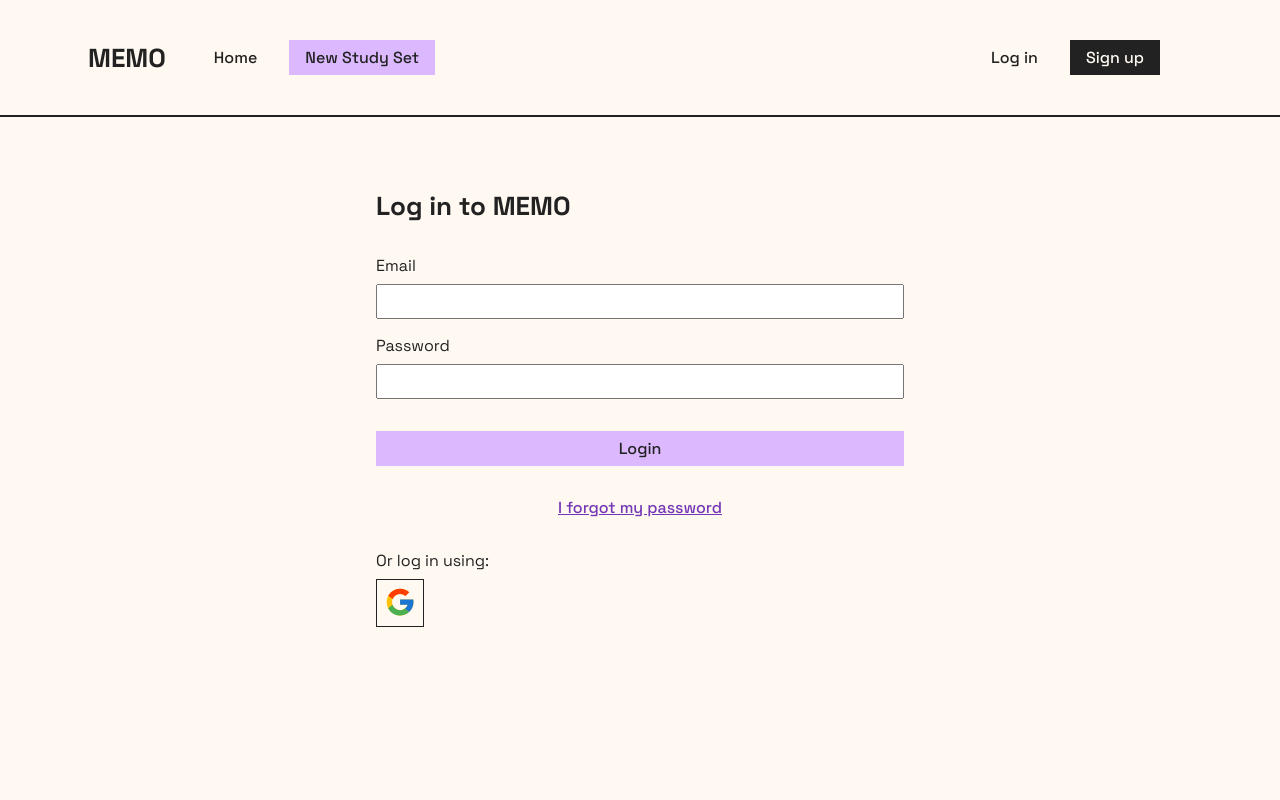
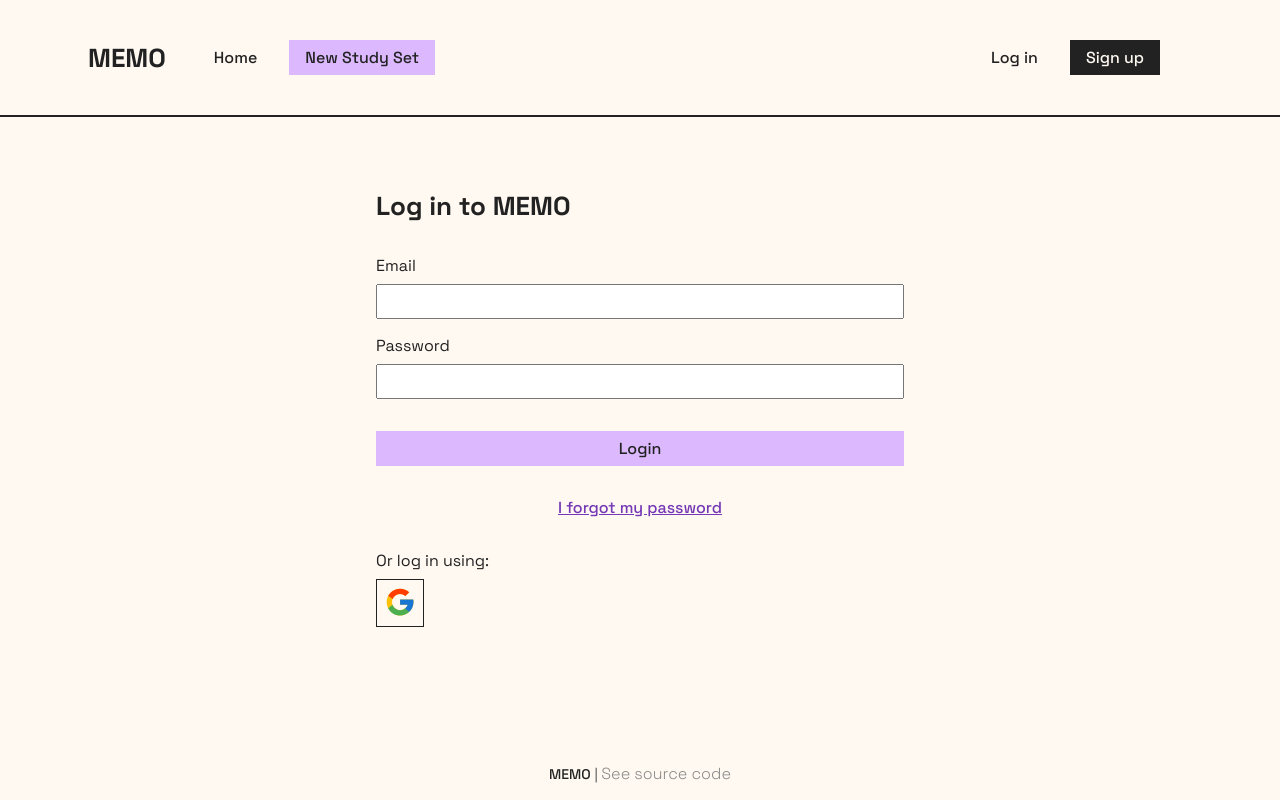
Before and after one commit to AWitam/memo-app, a React (Create React App) app: page /log-in in a window 1280 px wide. Built offline with nearby package versions, Linux system fonts and the light colour scheme; no server answers.

Commit message:
add footer, change user streak func

```diff
--- a/src/app/App.tsx
+++ b/src/app/App.tsx
@@ -5,6 +5,7 @@ import { useCallback, useEffect, useMemo, useState } from 'react'
 import { Outlet } from 'react-router-dom'
 import { useDispatch } from 'react-redux'
 import { verifyAuth } from '../state/user/userSlice'
+import { Footer } from '../components/Footer/Footer'
 
 function App({ children }: any) {
   const user = useAppSelector((state) => state.auth.user)
@@ -27,6 +28,7 @@ function App({ children }: any) {
         <Outlet />
         {children}
       </main>
+      <Footer />
     </>
   )
 }
--- a/src/app/routes.tsx
+++ b/src/app/routes.tsx
@@ -23,6 +23,7 @@ export enum ROUTES {
   edit = 'edit',
   flashcardMode = 'flashcards',
   quizMode = 'quiz',
+  favorites = 'fav',
 }
 
 export const Routing = () => {
@@ -45,13 +46,13 @@ export const Routing = () => {
             element={<StudyModePage mode={'flashcards'} />}
           />
           <Route
-            path={`${ROUTES.studySet}/:studySetId/${ROUTES.flashcardMode}/fav`}
+            path={`${ROUTES.studySet}/:studySetId/${ROUTES.flashcardMode}/${ROUTES.favorites}`}
             element={<StudyModePage mode={'flashcards'} onlyFavorites={true} />}
           />
 
           <Route path={`${ROUTES.studySet}/:studySetId/${ROUTES.quizMode}`} element={<StudyModePage mode={'quiz'} />} />
           <Route
-            path={`${ROUTES.studySet}/:studySetId/${ROUTES.quizMode}/fav`}
+            path={`${ROUTES.studySet}/:studySetId/${ROUTES.quizMode}/${ROUTES.favorites}`}
             element={<StudyModePage mode={'quiz'} onlyFavorites={true} />}
           />
           <Route path={ROUTES.logOut} element={<LogOutPage />} />
--- a/src/common/styles/_layout.scss
+++ b/src/common/styles/_layout.scss
@@ -4,6 +4,7 @@
 .container {
   width: 100%;
   margin: 0 auto;
+  position: relative;
 
   @include md {
     width: calc($screen-md-min - $spacing-16);
--- a/src/common/styles/_shared.scss
+++ b/src/common/styles/_shared.scss
@@ -12,6 +12,7 @@ html {
   font-size: 100%;
   background-color: $beige;
   color: $dark-grey;
+  height: 100%;
 }
 
 * {
--- /dev/null
+++ b/src/components/Footer/Footer.tsx
@@ -0,0 +1,12 @@
+import { Link } from 'react-router-dom'
+import './footer.scss'
+
+export const Footer = () => {
+  return (
+    <footer>
+      <div className="footer__content">
+        <span>MEMO</span>&nbsp;|&nbsp; <a href="https://github.com/AWitam/memo-app"> See source code</a>
+      </div>
+    </footer>
+  )
+}
--- /dev/null
+++ b/src/components/Footer/footer.scss
@@ -0,0 +1,31 @@
+@import '../../common/styles/shared';
+
+footer {
+  bottom: 0;
+  position: fixed;
+  width: 100%;
+  font-size: $font-size-14;
+}
+
+.footer__content {
+  margin-top: $spacing-32;
+  padding: $spacing-16;
+  display: flex;
+  align-content: center;
+  justify-content: center;
+  vertical-align: middle;
+  font-weight: $font-weight-thin;
+  line-height: $font-size-20;
+
+  span {
+    display: inline;
+    vertical-align: baseline;
+    font-weight: $font-weight-medium;
+  }
+
+  a {
+    display: block;
+    color: $light-grey;
+    font-weight: $font-weight-thin;
+  }
+}
--- a/src/firebase/api/studySetServices.ts
+++ b/src/firebase/api/studySetServices.ts
@@ -19,7 +19,9 @@ export const addStudySet = async (studySet: StudySet, terms: TermItem[]) => {
   const { studySetId, summary } = studySet
   const studySetRef = doc(firebaseValue.db, `studySets/${studySetId}`)
   const termsRef = doc(firebaseValue.db, 'terms', summary.termsId)
-  const termsMap: any = {}
+  const termsMap: any = {
+    studySetId: studySetId,
+  }
   terms.forEach((item) => {
     termsMap[item.id] = { term: item.term, definition: item.definition, isFavorite: false }
   })
--- a/src/firebase/api/userServices.ts
+++ b/src/firebase/api/userServices.ts
@@ -87,7 +87,7 @@ const updateLoginStreak = async (uid: string) => {
   await checkPreviousData(uid)
   const loginTime = new Date()
 
-  const weekDay = loginTime.getDay() === 0 ? 7 : loginTime.getDay() + 1
+  const weekDay = loginTime.getDay() === 0 ? 7 : loginTime.getDay()
   const userDocRef = doc(firebaseValue.db, 'users', uid)
 
   await updateDoc(userDocRef, {
@@ -103,7 +103,7 @@ const checkPreviousData = async (uid: string) => {
   const data = docRef.data()
 
   if (data?.startDay !== firstDay) {
-    updateDoc(userDocRef, {
+    await updateDoc(userDocRef, {
       startDay: firstDay,
       loginDaysThisWeek: [],
     })
--- a/src/firebase/utils/dateUtils.ts
+++ b/src/firebase/utils/dateUtils.ts
@@ -5,8 +5,8 @@ export const getWeekRange = () => {
   const first = today.getDate() - todayDayNum + (todayDayNum == 0 ? -6 : 1)
   const last = first + 6
 
-  const firstDay = new Date(today.setDate(first)).toISOString().slice(0, 10) // yyyy-mm-dd
-  const lastDay = new Date(today.setDate(last)).toISOString().slice(0, 10)
+  const firstDay = new Date(today.setDate(first)).toLocaleDateString().slice(0, 10) // yyyy-mm-dd
+  const lastDay = new Date(today.setDate(last)).toLocaleDateString().slice(0, 10)
 
   return { firstDay, lastDay }
 }
```
